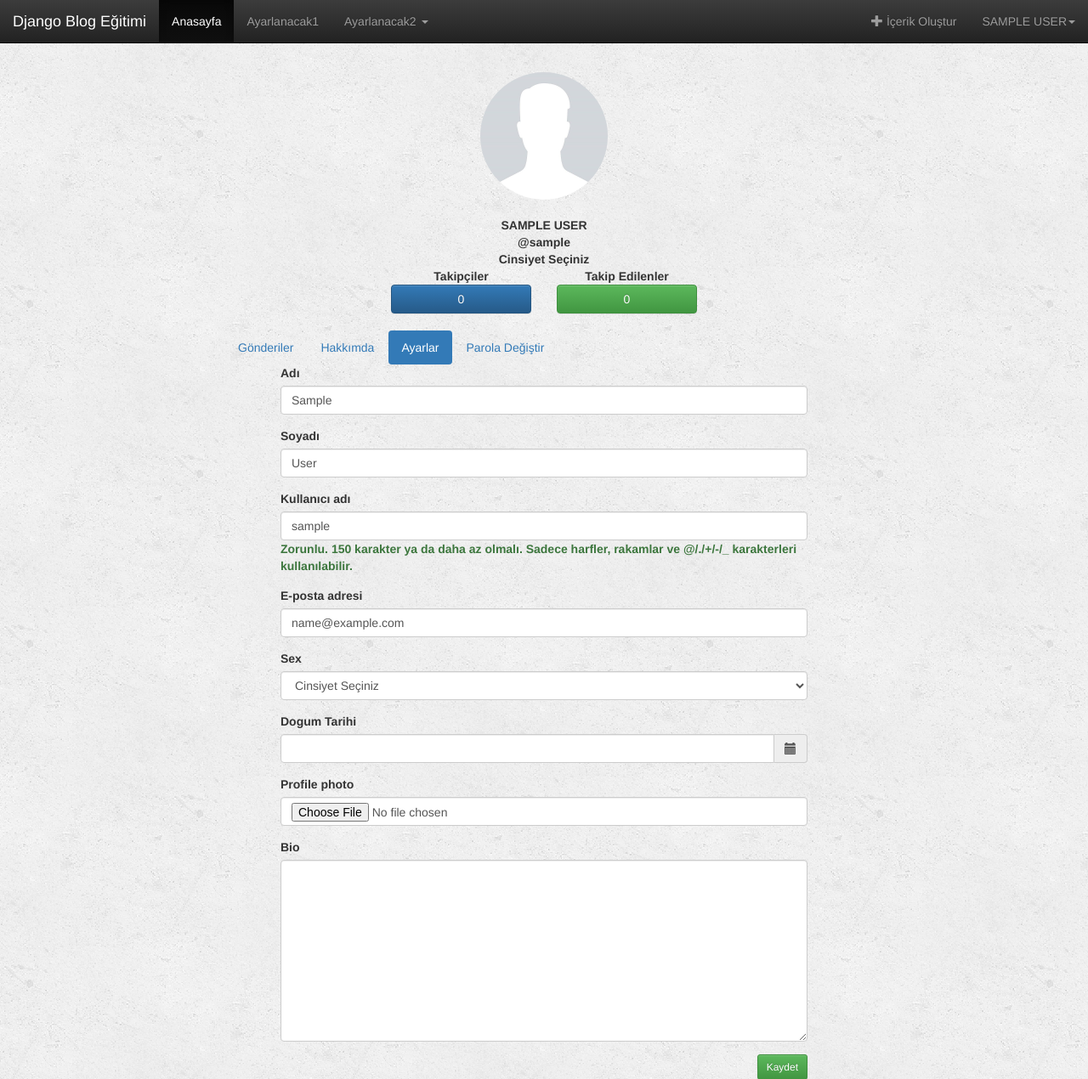
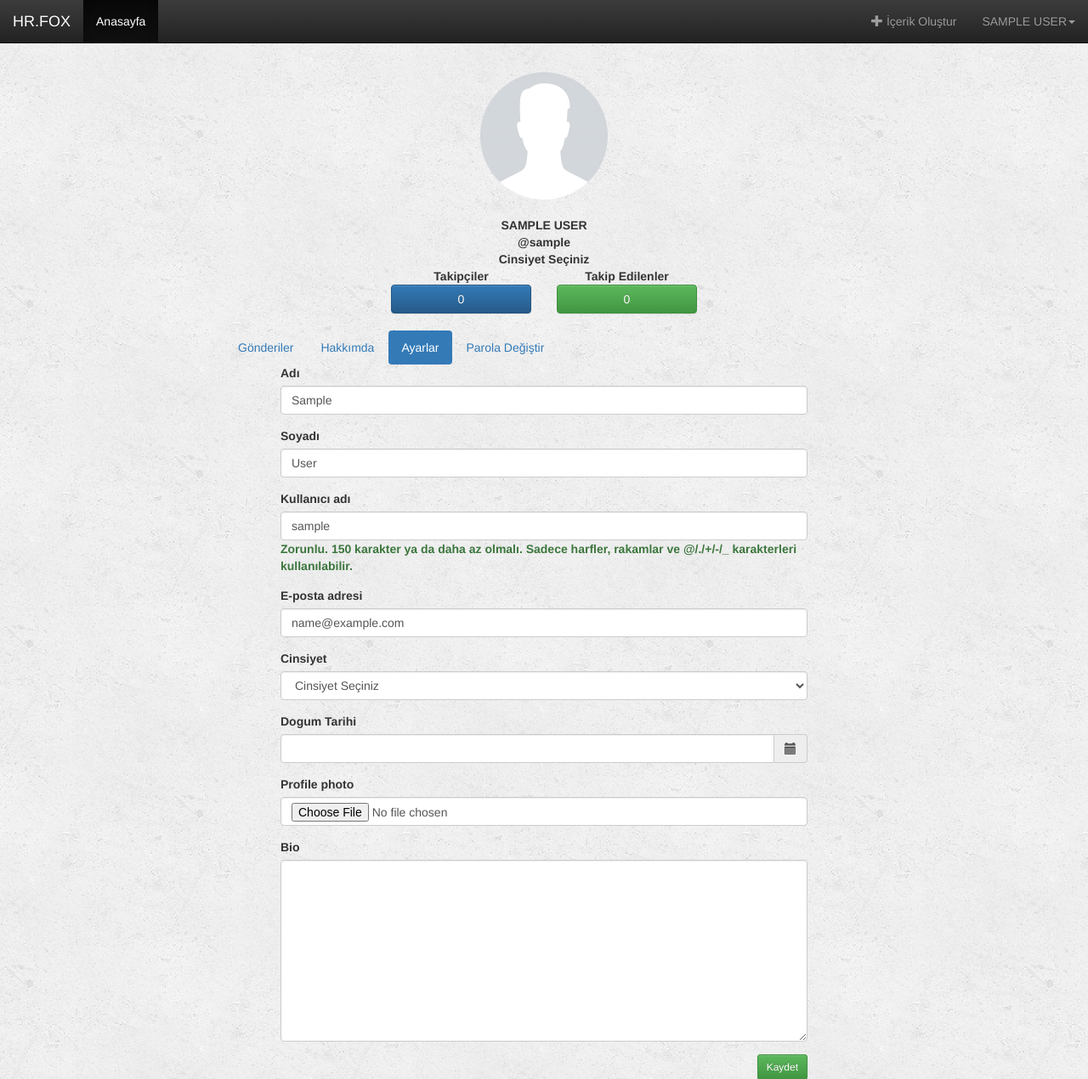
Before and after one commit to hrfox/WebDjango, a Django app: page /auths/settings/ in a window 1280 px wide. Shown: the top 1270 px of the page at 85% size. Run offline with Django 3.2, Linux system fonts and the light colour scheme; the visitor is signed in with stand-in values (Sample User, id 1); data that the repository does not hold is empty; some libraries are stand-ins or nearby versions.

Commit message:
ilk comment

```diff
--- a/auths/forms.py
+++ b/auths/forms.py
@@ -70,14 +70,14 @@ class LoginForm(forms.Form):
 
 
 class UserProfileUpdateForm(forms.ModelForm):
-    sex = forms.ChoiceField(required=True, choices=UserProfile.SEX)
+    cinsiyet = forms.ChoiceField(required=True, choices=UserProfile.SEX)
     profile_photo = forms.ImageField(required=False)
     bio = forms.CharField(widget=forms.Textarea, required=False)
     dogum_tarihi = forms.DateField(input_formats=("%d.%m.%Y",),widget=forms.DateInput(format="%d.%m.%Y"),required=True,label='Dogum Tarihi')
 
     class Meta:
         model = User
-        fields = ['first_name', 'last_name', 'username','email','sex','dogum_tarihi', 'profile_photo', 'bio']
+        fields = ['first_name', 'last_name', 'username','email','cinsiyet','dogum_tarihi', 'profile_photo', 'bio']
 
     def __init__(self, *args, **kwargs):
         super(UserProfileUpdateForm, self).__init__(*args, **kwargs)
--- a/auths/models.py
+++ b/auths/models.py
@@ -10,7 +10,7 @@ class UserProfile(models.Model):
     bio = models.TextField(max_length=1000, verbose_name='Hakkımda', blank=True, null=True)
     profile_photo = models.ImageField(null=True, blank=True, verbose_name='Profil Fotograf')
     dogum_tarihi = models.DateField(null=True, blank=True, verbose_name='Dogum Tarihi')
-    sex = models.CharField(choices=SEX, blank=True, null=True, max_length=6, verbose_name='Cinsiyet')
+    cinsiyet = models.CharField(choices=SEX, blank=True, null=True, max_length=6, verbose_name='Cinsiyet')
 
     class Meta:
         verbose_name_plural = 'Kullanici Profilleri'
--- a/auths/views.py
+++ b/auths/views.py
@@ -80,7 +80,7 @@ def user_profile(request, username):
 
 
 def user_settings(request):
-    sex = request.user.userprofile.sex
+    cinsiyet = request.user.userprofile.cinsiyet
     bio = request.user.userprofile.bio
     profile_photo = request.user.userprofile.profile_photo
     dogum_tarihi = request.user.userprofile.dogum_tarihi
@@ -89,18 +89,18 @@ def user_settings(request):
     takipciler = takipci_ve_takip_edilen['takipciler']
     takip_edilenler = takipci_ve_takip_edilen['takip_edilenler']
 
-    initial = {'sex': sex, 'bio': bio, 'profile_photo': profile_photo, 'dogum_tarihi': dogum_tarihi}
+    initial = {'cinsiyet': cinsiyet, 'bio': bio, 'profile_photo': profile_photo, 'dogum_tarihi': dogum_tarihi}
     form = UserProfileUpdateForm(initial=initial, instance=request.user, data=request.POST or None,
                                  files=request.FILES or None)
     if request.method == "POST":
         if form.is_valid():
             user = form.save(commit=True)
             bio = form.cleaned_data.get('bio', None)
-            sex = form.cleaned_data.get('sex', None)
+            cinsiyet = form.cleaned_data.get('cinsiyet', None)
             profile_photo = form.cleaned_data.get('profile_photo', None)
             dogum_tarihi = form.cleaned_data.get('dogum_tarihi', None)
 
-            user.userprofile.sex = sex
+            user.userprofile.cinsiyet = cinsiyet
             user.userprofile.profile_photo = profile_photo
             user.userprofile.bio = bio
             user.userprofile.dogum_tarihi = dogum_tarihi
--- a/django_blog/settings.py
+++ b/django_blog/settings.py
@@ -25,7 +25,7 @@ SECRET_KEY = 'u)zet=#rsl%(z%*z&@=rd664crp%ykr#e2b4h0w*#ycn$u049p'
 # SECURITY WARNING: don't run with debug turned on in production!
 DEBUG = True
 
-ALLOWED_HOSTS = ['']
+ALLOWED_HOSTS = ['127.0.0.1','.pythonanywhere.com']
 
 # Application definition
 
--- a/templates/auths/profile/user_profile_base.html
+++ b/templates/auths/profile/user_profile_base.html
@@ -182,7 +182,7 @@
                 </span>
                 <span class="text">
                     <br>
-                    <b>{{ user.userprofile.get_sex_display }}</b>
+                    <b>{{ user.userprofile.get_cinsiyet_display }}</b>
                 </span>
             </div>
 
--- a/templates/auths/register.html
+++ b/templates/auths/register.html
@@ -8,7 +8,7 @@
     <div class="row">
         <div class="col-lg-5 pull-center">
         <h2 class="page-header">
-            Register
+            Kayıt Ol
         </h2>
             <form method="post" action="{% url 'register' %}">
                 {% csrf_token %}
--- a/templates/base.html
+++ b/templates/base.html
@@ -29,7 +29,7 @@
                 <span class="icon-bar"></span>
                 <span class="icon-bar"></span>
             </button>
-            <a class="navbar-brand" href="#">Django Blog Eğitimi</a>
+            <a class="navbar-brand" href="#">  HR.FOX   </a>
         </div>
 
         <!-- Collect the nav links, forms, and other content for toggling -->
@@ -37,20 +37,20 @@
             <ul class="nav navbar-nav">
                 <li class="active"><a href="{% url 'post-list' %}">Anasayfa <span class="sr-only">(current)</span></a>
                 </li>
-                <li><a href="#">Ayarlanacak1</a></li>
-                <li class="dropdown">
-                    <a href="#" class="dropdown-toggle" data-toggle="dropdown" role="button" aria-haspopup="true"
-                       aria-expanded="false">Ayarlanacak2 <span class="caret"></span></a>
-                    <ul class="dropdown-menu">
-                        <li><a href="#">Action</a></li>
-                        <li><a href="#">Another action</a></li>
-                        <li><a href="#">Something else here</a></li>
-                        <li role="separator" class="divider"></li>
-                        <li><a href="#">Separated link</a></li>
-                        <li role="separator" class="divider"></li>
-                        <li><a href="#">One more separated link</a></li>
-                    </ul>
-                </li>
+                <!--<li><a href="#">Ayarlanacak1</a></li>-->
+                <!--<li class="dropdown">-->
+                    <!--<a href="#" class="dropdown-toggle" data-toggle="dropdown" role="button" aria-haspopup="true"-->
+                       <!--aria-expanded="false">Ayarlanacak2 <span class="caret"></span></a>-->
+                    <!--&lt;!&ndash;<ul class="dropdown-menu">&ndash;&gt;-->
+                        <!--&lt;!&ndash;<li><a href="#">Action</a></li>&ndash;&gt;-->
+                        <!--&lt;!&ndash;<li><a href="#">Another action</a></li>&ndash;&gt;-->
+                        <!--&lt;!&ndash;<li><a href="#">Something else here</a></li>&ndash;&gt;-->
+                        <!--&lt;!&ndash;<li role="separator" class="divider"></li>&ndash;&gt;-->
+                        <!--&lt;!&ndash;<li><a href="#">Separated link</a></li>&ndash;&gt;-->
+                        <!--&lt;!&ndash;<li role="separator" class="divider"></li>&ndash;&gt;-->
+                        <!--&lt;!&ndash;<li><a href="#">One more separated link</a></li>&ndash;&gt;-->
+                    <!--&lt;!&ndash;</ul>&ndash;&gt;-->
+                <!--</li>-->
             </ul>
 
             <ul class="nav navbar-nav navbar-right">
--- a/templates/base_is_anonymous.html
+++ b/templates/base_is_anonymous.html
@@ -28,7 +28,7 @@
                 <span class="icon-bar"></span>
                 <span class="icon-bar"></span>
             </button>
-            <a class="navbar-brand" href="#">Django Blog Eğitimi</a>
+            <a class="navbar-brand" href="#">  HR.FOX   </a>
         </div>
 
         <!-- Collect the nav links, forms, and other content for toggling -->
```
Also changed, not shown: media/1.jpg (deleted), media/40118389_1893077344321076_925747369922789376_n.jpg (deleted), media/40118389_1893077344321076_925747369922789376_n_tON6efJ.jpg (deleted).
